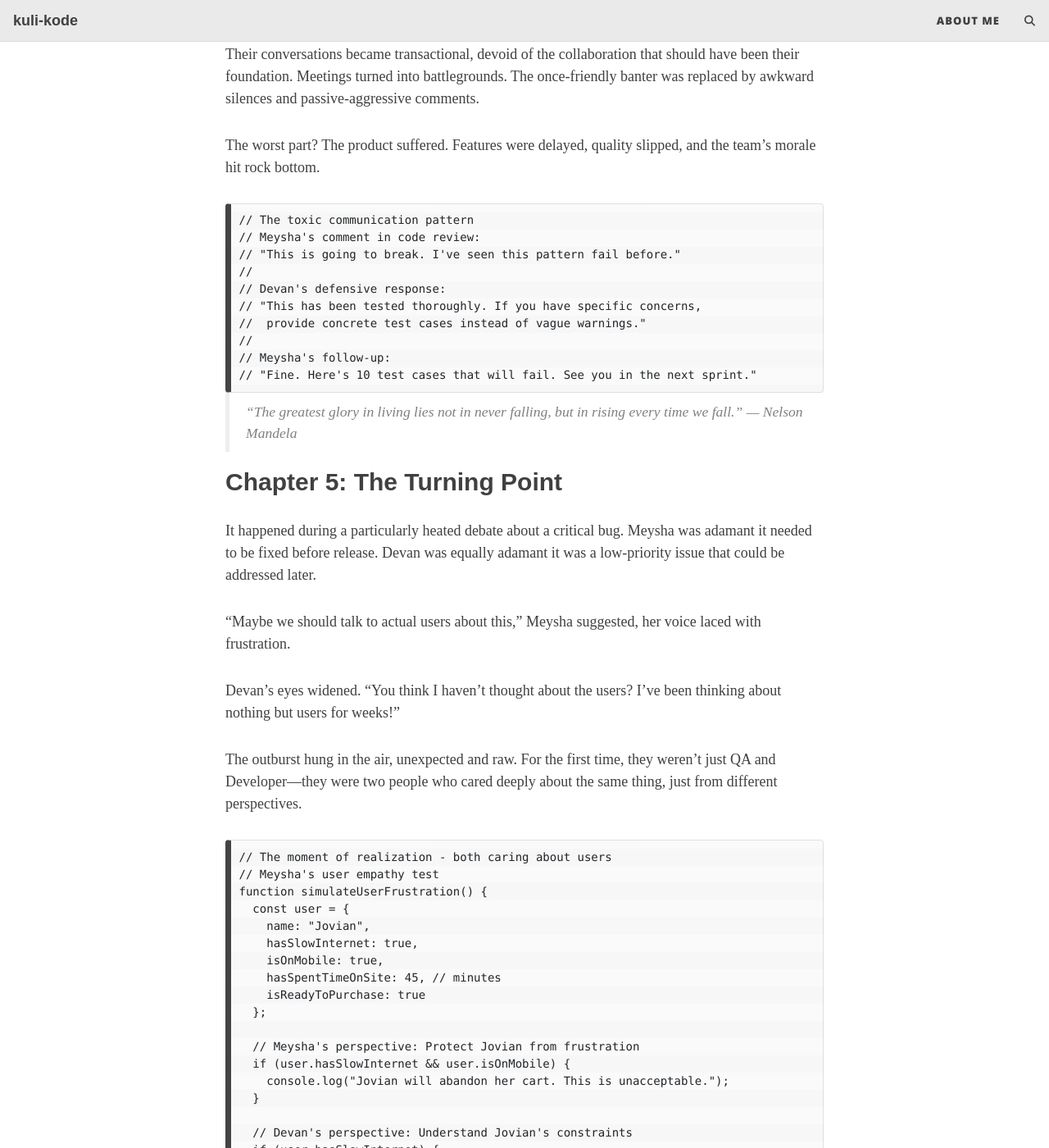
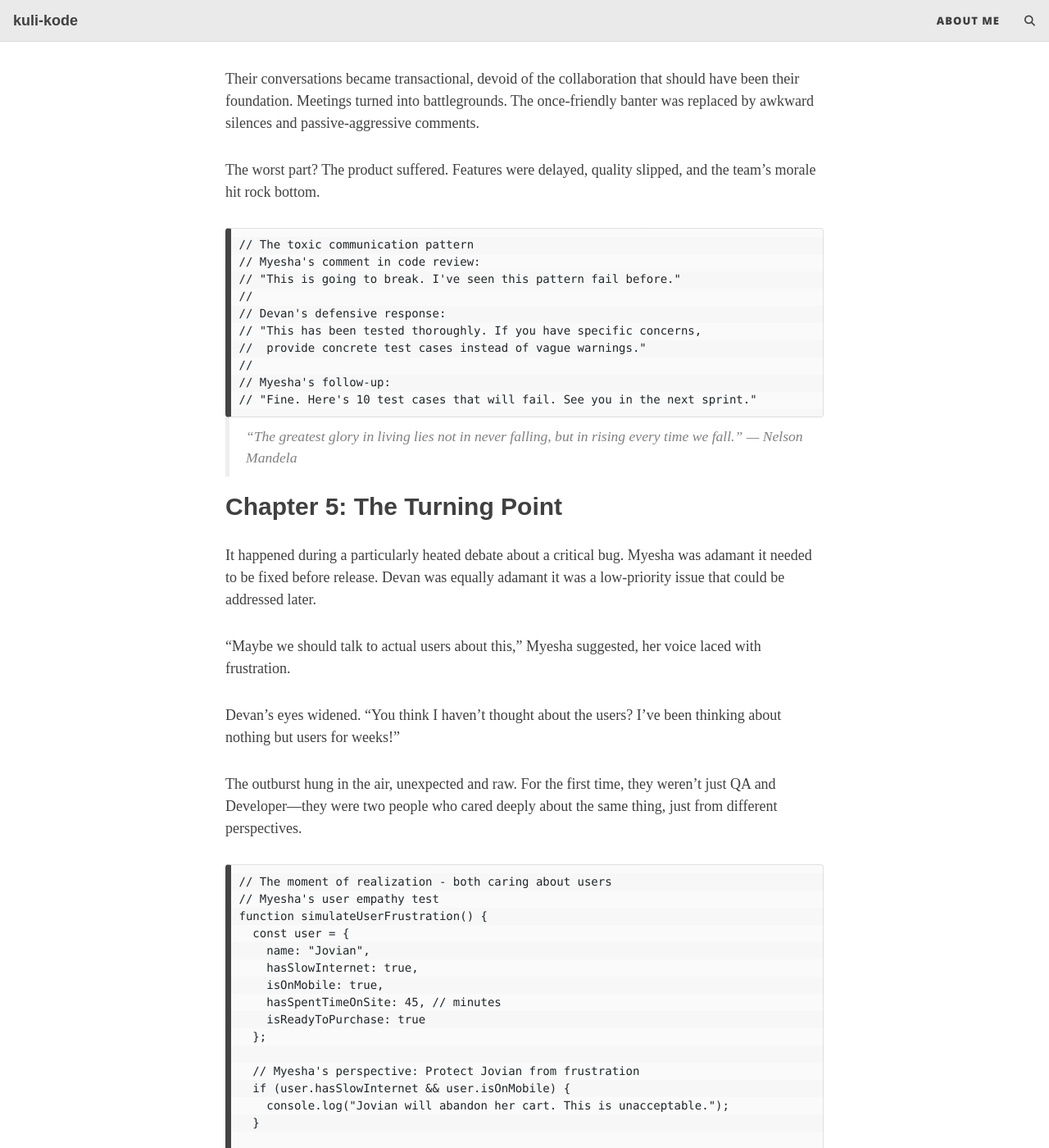
Before and after one commit to khairu-aqsara/khairu-aqsara.github.io, a Jekyll site: the page built from _posts/2025-10-22-the-greate-devide-why-qa-and-developers-often-miss-communication.md, in a window 1280 px wide and 1400 px high, scrolled down 3679 px. Shown: the whole window at 82% size. Built offline with Jekyll 4.4.1, drawn with Linux system fonts in a browser that asks for light colours; some web fonts are replaced; comment, search, counter and statistics services are not loaded; some of the changed text lies outside the part shown.

Commit message:
Myesha devan Jovi

````diff
--- a/_posts/2025-10-22-the-greate-devide-why-qa-and-developers-often-miss-communication.md
+++ b/_posts/2025-10-22-the-greate-devide-why-qa-and-developers-often-miss-communication.md
@@ -8,11 +8,11 @@ tags: [qa, developers, communication, teamwork, software-engineering]
 author: Kuli Kode
 ---
 
+The coffee machine hummed its familiar tune in the open-plan office, a sound that usually meant productivity was in full swing. But today, the air was thick with something else—tension. Across the room, two worlds were colliding.
+
 ## Chapter 1: The Discovery
 
-The coffee machine hummed its familiar tune in the open-plan office, a sound that usually meant productivity was in full swing. But today, the air was thick with something else—tension. Across the room, two worlds were colliding.
-Meysha stared at her screen, her fingers hovering over the keyboard. She had just found it—a subtle but critical bug that would crash the entire user session under specific conditions. Her heart raced with the thrill of the hunt, but also with
-the dread of what came next.
+Myesha stared at her screen, her fingers hovering over the keyboard. She had just found it—a subtle but critical bug that would crash the entire user session under specific conditions. Her heart raced with the thrill of the hunt, but also with the dread of what came next.
 
 **"Another one?"** she muttered to herself, knowing exactly how this would play out.
 
@@ -40,7 +40,7 @@ class PaymentProcessor {
 
 ## Chapter 2: Two Different Realities
 
-Meysha saw the bug as a failure of the system, a betrayal of the user's trust. She imagined someone losing their purchase, their frustration growing, their trust in the company crumbling. Every bug was a personal affront to the quality she was sworn to protect.
+Myesha saw the bug as a failure of the system, a betrayal of the user's trust. She imagined someone losing their purchase, their frustration growing, their trust in the company crumbling. Every bug was a personal affront to the quality she was sworn to protect.
 
 "I can't believe they missed this," she thought, typing up the detailed report. "It's so obvious. How could they ship this?"
 
@@ -49,7 +49,7 @@ was flawed.
 
 > "They never understand the complexity," he grumbled, opening the bug tracker with a sense of dread. "They just want to find problems, not appreciate the solution."
 
-## Meysha's test case that revealed the hidden bug
+## Myesha's test case that revealed the hidden bug
 
 ```python
 def test_payment_edge_cases():
@@ -73,13 +73,13 @@ def test_payment_edge_cases():
 
 ## Chapter 3: The Language Barrier
 
-Meysha's bug report was meticulous. She included reproduction steps, screenshots, video evidence, and a detailed analysis of the root cause. She used user-centric language, focusing on the impact on the customer.
+Myesha's bug report was meticulous. She included reproduction steps, screenshots, video evidence, and a detailed analysis of the root cause. She used user-centric language, focusing on the impact on the customer.
 
 Devan read the report and felt overwhelmed. The technical details were sparse, the context missing. He couldn't tell if this was a simple oversight or a fundamental architectural flaw. His frustration grew.
 
 "Why can't they just speak my language?" he wondered. "Why don't they understand the constraints I'm working under?"
 
-Meysha watched Devan's response appear on the bug tracker—a terse request for more technical details, a hint of impatience in his words.
+Myesha watched Devan's response appear on the bug tracker—a terse request for more technical details, a hint of impatience in his words.
 
 "He's being defensive again," she thought. "Instead of fixing it, he's making excuses. He doesn't care about quality."
 
@@ -106,7 +106,7 @@ interface BugReport {
 }
 ```
 
-What Meysha provided: **"User-focused but technically incomplete"**
+What Myesha provided: **"User-focused but technically incomplete"**
 
 ```python
 interface UserBugReport {
@@ -121,7 +121,7 @@ interface UserBugReport {
 
 ## Chapter 4: The Breaking Point
 
-The tension escalated. Meysha found more bugs, each one feeding her growing belief that the development team was cutting corners. Devan became more defensive, each bug report feeling like a personal indictment.
+The tension escalated. Myesha found more bugs, each one feeding her growing belief that the development team was cutting corners. Devan became more defensive, each bug report feeling like a personal indictment.
 
 Their conversations became transactional, devoid of the collaboration that should have been their foundation. Meetings turned into battlegrounds. The once-friendly banter was replaced by awkward silences and passive-aggressive comments.
 
@@ -129,14 +129,14 @@ The worst part? The product suffered. Features were delayed, quality slipped, an
 
 ```
 // The toxic communication pattern
-// Meysha's comment in code review:
+// Myesha's comment in code review:
 // "This is going to break. I've seen this pattern fail before."
 //
 // Devan's defensive response:
 // "This has been tested thoroughly. If you have specific concerns,
 //  provide concrete test cases instead of vague warnings."
 //
-// Meysha's follow-up:
+// Myesha's follow-up:
 // "Fine. Here's 10 test cases that will fail. See you in the next sprint."
 ```
 
@@ -144,9 +144,9 @@ The worst part? The product suffered. Features were delayed, quality slipped, an
 
 ## Chapter 5: The Turning Point
 
-It happened during a particularly heated debate about a critical bug. Meysha was adamant it needed to be fixed before release. Devan was equally adamant it was a low-priority issue that could be addressed later.
+It happened during a particularly heated debate about a critical bug. Myesha was adamant it needed to be fixed before release. Devan was equally adamant it was a low-priority issue that could be addressed later.
 
-"Maybe we should talk to actual users about this," Meysha suggested, her voice laced with frustration.
+"Maybe we should talk to actual users about this," Myesha suggested, her voice laced with frustration.
 
 Devan's eyes widened. "You think I haven't thought about the users? I've been thinking about nothing but users for weeks!"
 
@@ -154,7 +154,7 @@ The outburst hung in the air, unexpected and raw. For the first time, they weren
 
 ```
 // The moment of realization - both caring about users
-// Meysha's user empathy test
+// Myesha's user empathy test
 function simulateUserFrustration() {
   const user = {
     name: "Jovian",
@@ -164,7 +164,7 @@ function simulateUserFrustration() {
     isReadyToPurchase: true
   };
 
-  // Meysha's perspective: Protect Jovian from frustration
+  // Myesha's perspective: Protect Jovian from frustration
   if (user.hasSlowInternet && user.isOnMobile) {
     console.log("Jovian will abandon her cart. This is unacceptable.");
   }
@@ -180,9 +180,9 @@ function simulateUserFrustration() {
 
 ## Chapter 6: Understanding
 
-In the silence that followed, something shifted. Meysha saw not just a developer, but a person who was passionate about creating something great. Devan saw not just a QA engineer, but someone who was passionate about protecting users.
+In the silence that followed, something shifted. Myesha saw not just a developer, but a person who was passionate about creating something great. Devan saw not just a QA engineer, but someone who was passionate about protecting users.
 
-"I'm sorry," Meysha said softly. "I know you care about this. I just... I see the user impact so clearly."
+"I'm sorry," Myesha said softly. "I know you care about this. I just... I see the user impact so clearly."
 
 Devan sighed. "I know. And I'm sorry too. I get defensive when I feel like my work is being criticized. But you're right—this bug matters."
 
@@ -192,9 +192,9 @@ They spent the next hour talking—not about bugs or code, but about their motiv
 
 ```python
 class CollaborativeBugFix:
-    def __init__(self, devan_code, meysha_tests):
+    def __init__(self, devan_code, Myesha_tests):
         self.devan_code = devan_code
-        self.meysha_tests = meysha_tests
+        self.Myesha_tests = Myesha_tests
         self.user_impact = None
         self.technical_solution = None
 
@@ -202,8 +202,8 @@ class CollaborativeBugFix:
         # Devan explains the technical constraints
         self.technical_solution = self.devan_code.explain_constraints()
 
-        # Meysha explains the user impact
-        self.user_impact = self.meysha_tests.analyze_user_experience()
+        # Myesha explains the user impact
+        self.user_impact = self.Myesha_tests.analyze_user_experience()
 
         # Together they find the optimal solution
         return self.find_balanced_solution()
@@ -222,13 +222,13 @@ class CollaborativeBugFix:
 
 ## Chapter 7: A New Beginning
 
-The next morning, something was different. Meysha approached Devan's desk not with a bug report, but with a question.
+The next morning, something was different. Myesha approached Devan's desk not with a bug report, but with a question.
 
 "Hey, I was thinking about that payment integration. Could you walk me through the technical constraints? I want to understand why this bug happens."
 
 Devan's face lit up. "Absolutely! It's actually pretty interesting..."
 
-And just like that, the walls came down. They started collaborating, not as adversaries, but as partners. Meysha learned to speak the language of code, and Devan learned to think like a user.
+And just like that, the walls came down. They started collaborating, not as adversaries, but as partners. Myesha learned to speak the language of code, and Devan learned to think like a user.
 
 The bugs still came, of course. But now they were opportunities for learning, for growth, for building something better together.
 
@@ -236,7 +236,7 @@ The bugs still came, of course. But now they were opportunities for learning, fo
 // The new collaborative workflow
 type CollaborativeSession struct {
     Devan    *Developer
-    Meysha   *QAEngineer
+    Myesha   *QAEngineer
     Issue    *BugReport
     Solution *CodeSolution
 }
@@ -244,14 +244,14 @@ type CollaborativeSession struct {
 func (cs *CollaborativeSession) Run() {
     // Step 1: Understand together
     cs.Devan.ExplainTechnicalContext(cs.Issue)
-    cs.Meysha.ExplainUserImpact(cs.Issue)
+    cs.Myesha.ExplainUserImpact(cs.Issue)
 
     // Step 2: Brainstorm solutions
     solutions := cs.BrainstormTogether()
 
     // Step 3: Implement and test collaboratively
     cs.Solution = cs.Devan.ImplementBestSolution(solutions)
-    cs.Meysha.CreateComprehensiveTests(cs.Solution)
+    cs.Myesha.CreateComprehensiveTests(cs.Solution)
 
     // Step 4: Review together
     cs.ReviewAndRefine()
@@ -262,7 +262,7 @@ func (cs *CollaborativeSession) BrainstormTogether() []Solution {
     // Just pure collaboration
     return append(
         cs.Devan.GenerateTechnicalSolutions(),
-        cs.Meysha.GenerateUserFriendlySolutions()...,
+        cs.Myesha.GenerateUserFriendlySolutions()...,
     )
 }
 ```
@@ -273,7 +273,7 @@ func (cs *CollaborativeSession) BrainstormTogether() []Solution {
 
 Months later, the team was celebrating a successful launch. The product was stable, the users were happy, and the QA-developer relationship had been transformed.
 
-Meysha and Devan now sat together during planning meetings, their perspectives blending into something stronger than either could achieve alone. They had built a bridge—not of code, but of understanding.
+Myesha and Devan now sat together during planning meetings, their perspectives blending into something stronger than either could achieve alone. They had built a bridge—not of code, but of understanding.
 
 The coffee machine still hummed its familiar tune, but now the air was filled with collaboration, not tension. Because they had learned the most important lesson of all: quality isn't a destination. It's a journey. And the best journeys are taken together.
 
````
